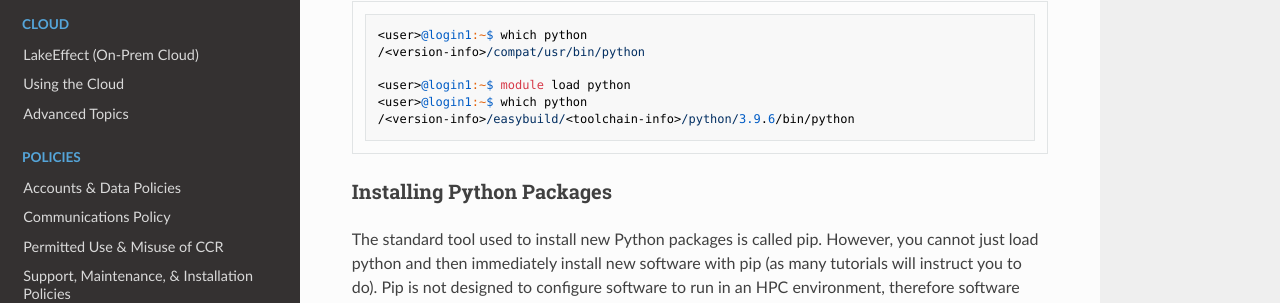
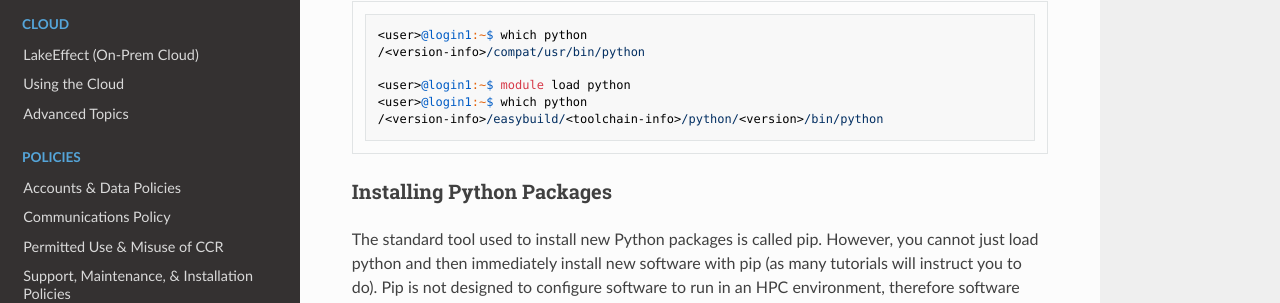
Before and after one commit to ubccr/ccrdocs, an MkDocs documentation site: the page built from pages/howto/python.md, in a window 1280 px wide and 900 px high, scrolled down 605 px. Shown: the part 148-451 px from the top of the window. Built offline with MkDocs 1.6.1, drawn with Linux system fonts in a browser that asks for light colours; nearby versions of some CDN libraries.

Commit message:
Update pages/howto/python.md
Co-authored-by: Dori Sajdak <djm29@buffalo.edu>

````diff
--- a/pages/howto/python.md
+++ b/pages/howto/python.md
@@ -19,7 +19,7 @@ The way Python is installed and configured at CCR can be a little confusing. Whe
 
 <user>@login1:~$ module load python
 <user>@login1:~$ which python
-/<version-info>/easybuild/<toolchain-info>/python/3.9.6/bin/python
+/<version-info>/easybuild/<toolchain-info>/python/<version>/bin/python
 ```
 
 ### Installing Python Packages
````
